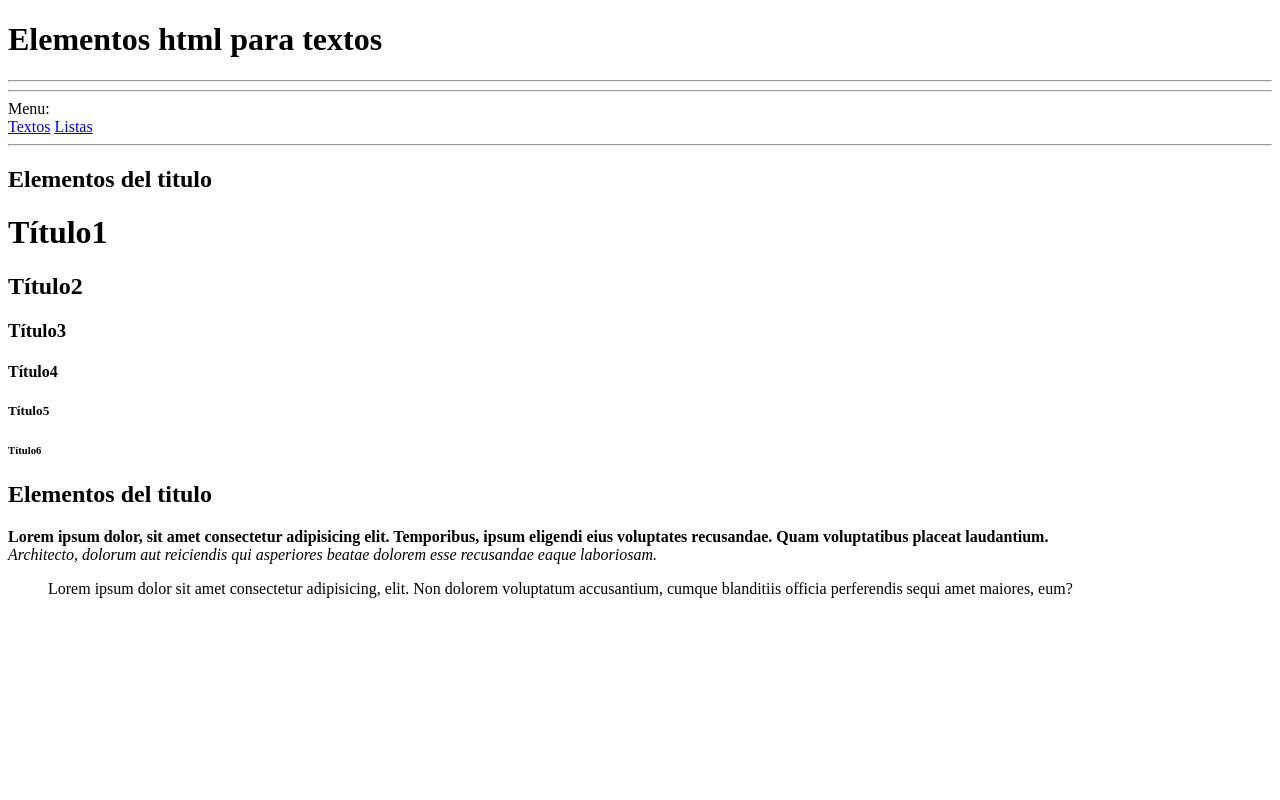
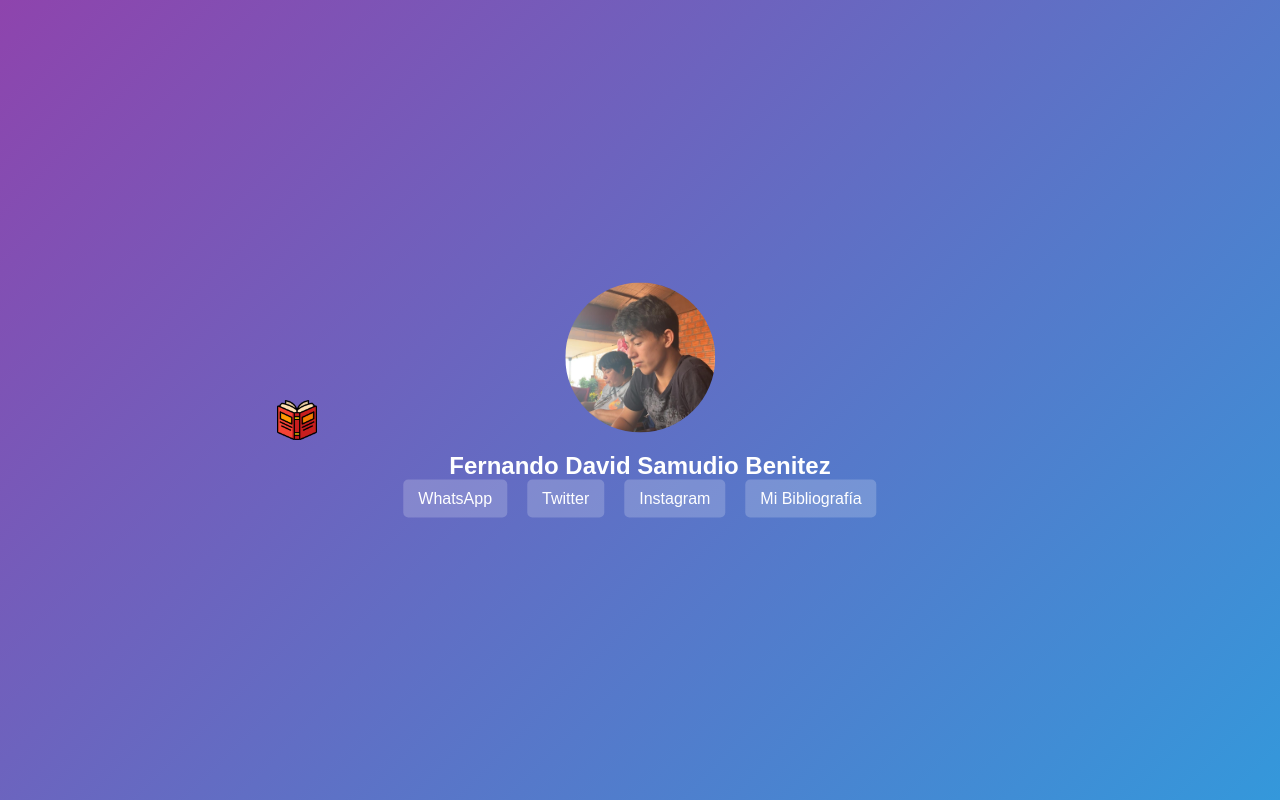
Before and after one commit to FerSamudio/ferbenitez.geithub.io, a plain HTML site: page index.html in a window 1280 px wide. Drawn offline with Linux system fonts and the light colour scheme.

Commit message:
Add files via upload

```diff
--- /dev/null
+++ b/estilo.css
@@ -0,0 +1,145 @@
+
+body, html {
+    margin: 0;
+    padding: 0;
+    height: 100%;
+    font-family: Arial, sans-serif;
+}
+
+
+.animation-element {
+    width: 100px;
+    height: 100px;
+    background-color: #3498db;
+    position: relative;
+    animation: moveAnimation 3s ease-in-out infinite alternate;
+}
+
+@keyframes moveAnimation {
+    0% {
+        transform: translateY(0);
+    }
+    100% {
+        transform: translateY(-20px);
+    }
+}
+
+
+.background {
+    position: relative;
+    width: 100%;
+    height: 100vh;
+    overflow: hidden;
+    background: linear-gradient(135deg, #3498db, #8e44ad);
+    animation: changeColor 10s ease-in-out infinite alternate;
+}
+
+@keyframes changeColor {
+    0% {
+        background: linear-gradient(135deg, #3498db, #8e44ad);
+    }
+    100% {
+        background: linear-gradient(135deg, #8e44ad, #3498db);
+    }
+}
+
+
+.content {
+    position: absolute;
+    top: 50%;
+    left: 50%;
+    transform: translate(-50%, -50%);
+    text-align: center;
+    color: #fff;
+}
+
+img {
+    width: 150px;
+    height: 150px;
+    border-radius: 50%;
+    margin-bottom: 15px;
+}
+
+h1 {
+    font-size: 24px;
+    margin: 0;
+}
+
+
+.social-links {
+    display: flex;
+    justify-content: center;
+}
+
+.social-icon {
+    display: inline-block;
+    padding: 10px 15px;
+    background: rgba(255, 255, 255, 0.2);
+    margin: 0 10px;
+    border-radius: 5px;
+    text-decoration: none;
+    color: #fff;
+    transition: background 0.3s ease;
+}
+
+.social-icon:hover {
+    background: rgba(255, 255, 255, 0.4);
+}
+
+
+.modal {
+    display: none;
+    position: fixed;
+    z-index: 1;
+    left: 0;
+    top: 0;
+    width: 100%;
+    height: 100%;
+    background-color: rgba(0,0,0,0.7);
+    overflow: auto;
+}
+
+.modal-content {
+    background-color: #fff;
+    margin: 15% auto;
+    padding: 20px;
+    border: 1px solid #888;
+    width: 70%;
+    box-shadow: 0px 0px 20px rgba(0,0,0,0.5);
+}
+
+.close {
+    color: #aaa;
+    float: right;
+    font-size: 28px;
+    font-weight: bold;
+}
+
+.close:hover,
+.close:focus {
+    color: black;
+    text-decoration: none;
+    cursor: pointer;
+}
+
+
+.book-animation {
+    width: 40px;
+    height: 40px;
+    background: url('Img/book-icon-png.png') center/contain no-repeat;
+    margin-top: 400px; /* Ajusta el espacio entre los iconos y el libro */
+    margin-left: 277px;
+    margin-right: auto;
+}
+@keyframes floatBooks {
+    0%, 100% {
+        transform: translateY(0);
+    }
+    50% {
+        transform: translateY(-10px);
+    }
+}
+
+.book-animation {
+    animation: floatBooks 5s ease-in-out infinite;
+}
--- a/index.html
+++ b/index.html
@@ -1,32 +1,25 @@
 <!DOCTYPE html>
 <html lang="es">
 <head>
-	<meta charset="UTF-8">
-	<meta name="viewport" content="width=device-width, initial-scale=1.0">
-	<title>Textos</title>
+    <meta charset="UTF-8">
+    <meta name="viewport" content="width=device-width, initial-scale=1.0">
+    <link rel="stylesheet" href="estilo.css">
+    <title>Presntación Personal</title>
 </head>
 <body>
-	<h1>Elementos html para textos</h1>
-	<hr>
-	<hr>
-	Menu:
-	<nav>
-		<a href="index.html">Textos</a>
-		<a href="listas.html">Listas</a>
-	</nav>
-	<hr>
-	<h2>Elementos del titulo</h2>
+    <div class="Img/book-icon-png.png"></div>
+    <div class="background">
 
-	<h1>Título1</h1>
-	<h2>Título2</h2>
-	<h3>Título3</h3>
-	<h4>Título4</h4>
-	<h5>Título5</h5>
-	<h6>Título6</h6>
-	<h2>Elementos del titulo</h2>
-	<p><strong>Lorem ipsum dolor, sit amet consectetur adipisicing elit. Temporibus, ipsum eligendi eius voluptates recusandae. Quam voluptatibus placeat laudantium. </strong>
-		<br>
-		<em>Architecto, dolorum aut reiciendis qui asperiores beatae dolorem esse recusandae eaque laboriosam.</em></p>
-		<blockquote>Lorem ipsum dolor sit amet consectetur adipisicing, elit. Non dolorem voluptatum accusantium, cumque blanditiis officia perferendis sequi amet maiores, eum?</blockquote>
-	</body>
-	</html>
+        <div class= "book-animation"></div>
+        <div class="content">
+            <img src="Img/fer.jpg" alt="Mi Imagen">
+            <h1>Fernando David Samudio Benitez</h1>
+            <div class="social-links">
+                <a href="https://wa.me/qr/23TSKEJUK6IWP1" class="social-icon">WhatsApp</a>
+                <a href="https://twitter.com/Samudiob1309?s=09" class="social-icon">Twitter</a>
+                <a href="https://instagram.com/fsam_04?utm_source=qr&igshid=MzNlNGNkZWQ4Mg%3D%3D" class="social-icon">Instagram</a>
+                <a href="bfia.html" class="social-icon">Mi Bibliografía</a>
+            </div>
+
+        </body>
+        </html>
```
Also changed, not shown: bfia.html (added, +22 -0 lines), Img/book-icon-png.png (added), Img/fer.jpg (added).
